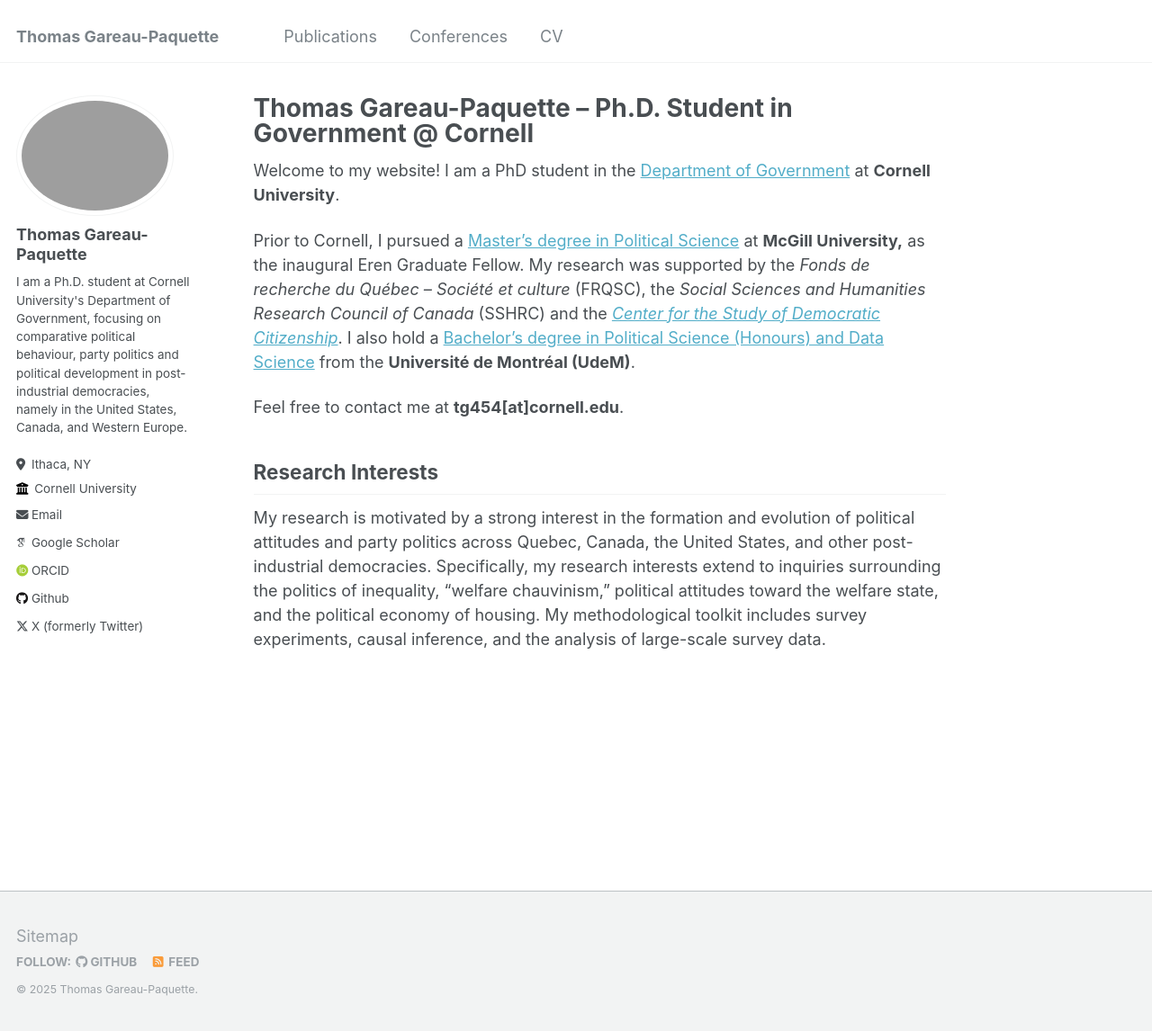
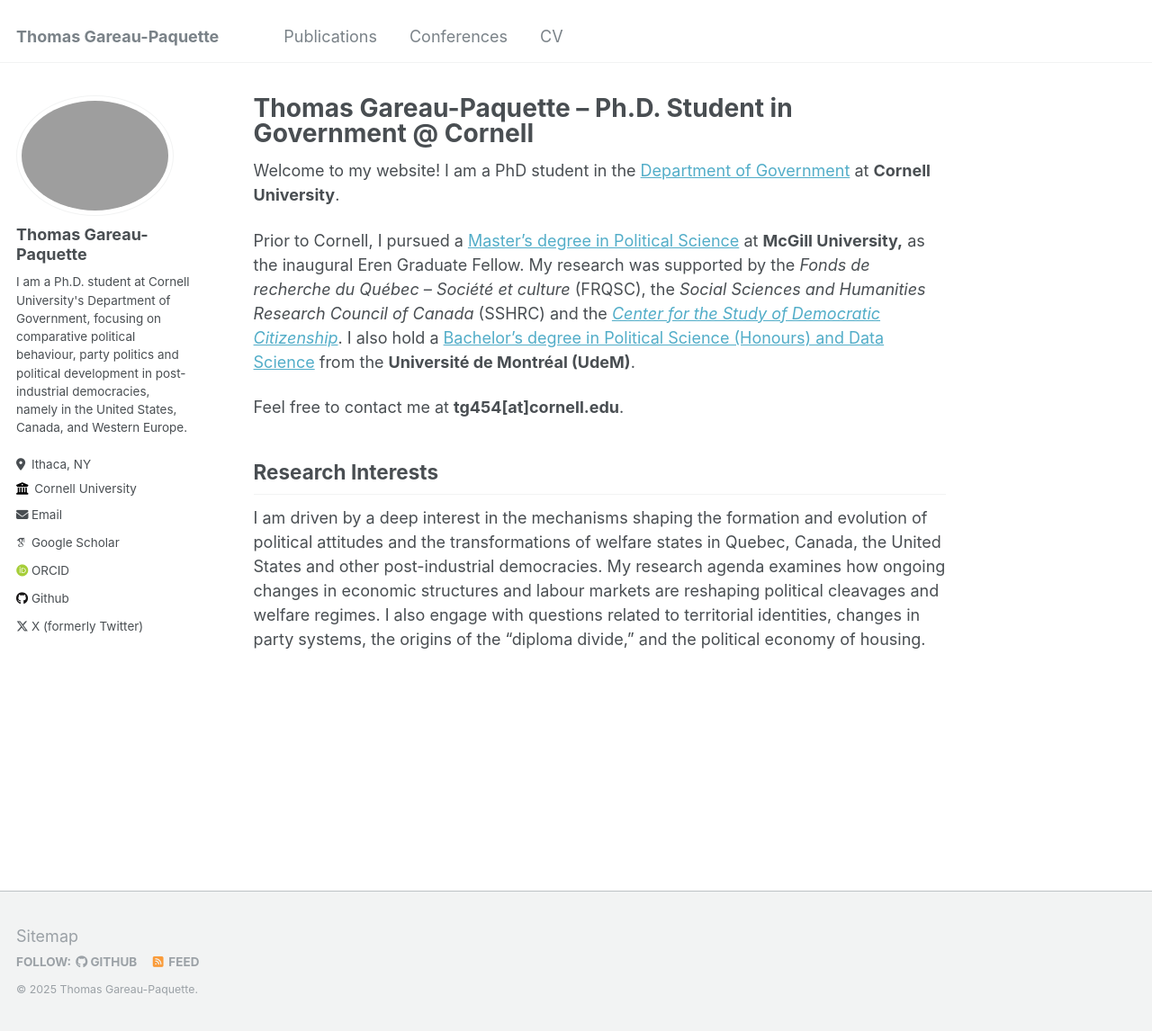
Before and after one commit to ThomasGareau/thomasgareau, a Jekyll site: the page built from _pages/about.md, in a window 1280 px wide and 1146 px high. Shown: the whole window at 90% size. Built offline with Jekyll 4.4.1, drawn with Linux system fonts in a browser that asks for light colours; some web fonts are replaced.

Commit message:
Language change

```diff
--- a/_pages/about.md
+++ b/_pages/about.md
@@ -16,4 +16,4 @@
 
 ## Research Interests
 
-My research is motivated by a strong interest in the formation and evolution of political attitudes and party politics across Quebec, Canada, the United States, and other post-industrial democracies. Specifically, my research interests extend to inquiries surrounding the politics of inequality, "welfare chauvinism," political attitudes toward the welfare state, and the political economy of housing. My methodological toolkit includes survey experiments, causal inference, and the analysis of large-scale survey data.
+I am driven by a deep interest in the mechanisms shaping the formation and evolution of political attitudes and the transformations of welfare states in Quebec, Canada, the United States and other post-industrial democracies. My research agenda examines how ongoing changes in economic structures and labour markets are reshaping political cleavages and welfare regimes. I also engage with questions related to territorial identities, changes in party systems, the origins of the "diploma divide," and the political economy of housing.
```
